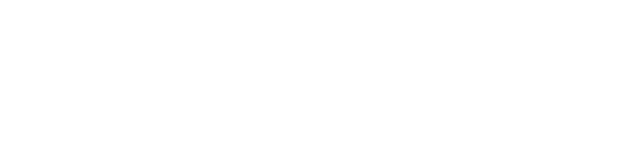
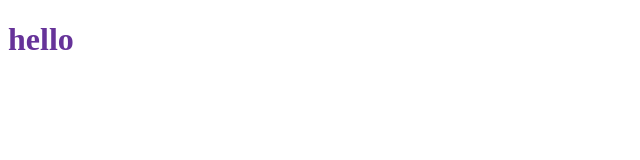
Before and after one commit to Beksultanova/new-proj, a plain HTML site: page index.html in a window 1280 px wide. Shown: the whole page, without its empty margins (0-640 px from the left). Drawn offline with Linux system fonts and the light colour scheme.

Commit message:
added header

```diff
--- a/index.html
+++ b/index.html
@@ -7,5 +7,13 @@
     <title>Document</title>
   </head>
   <body>
+    <style>
+        h1{
+            color: rebeccapurple;
+        }
+    </style>
+    <div class="container">
+        <div class="header"><h1>hello</h1></div>
+    </div>
   </body>
 </html>
```
